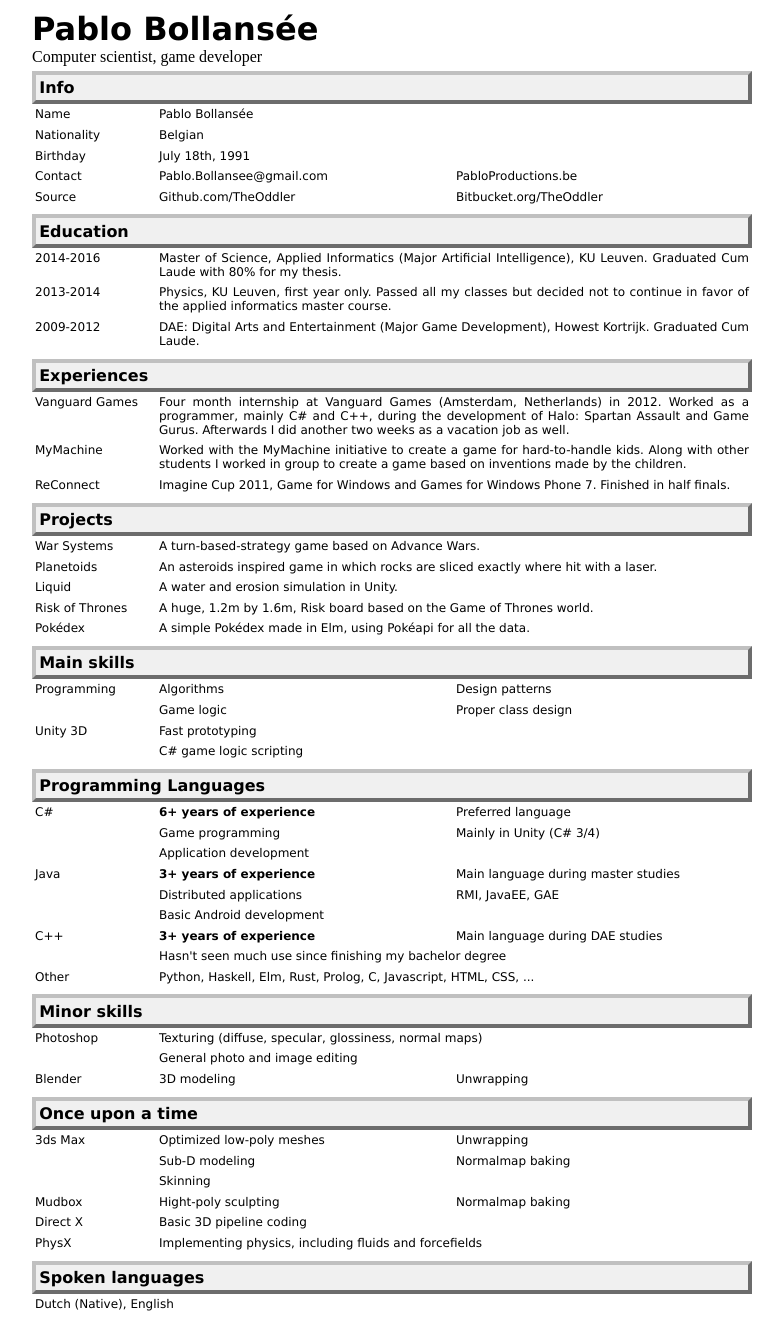
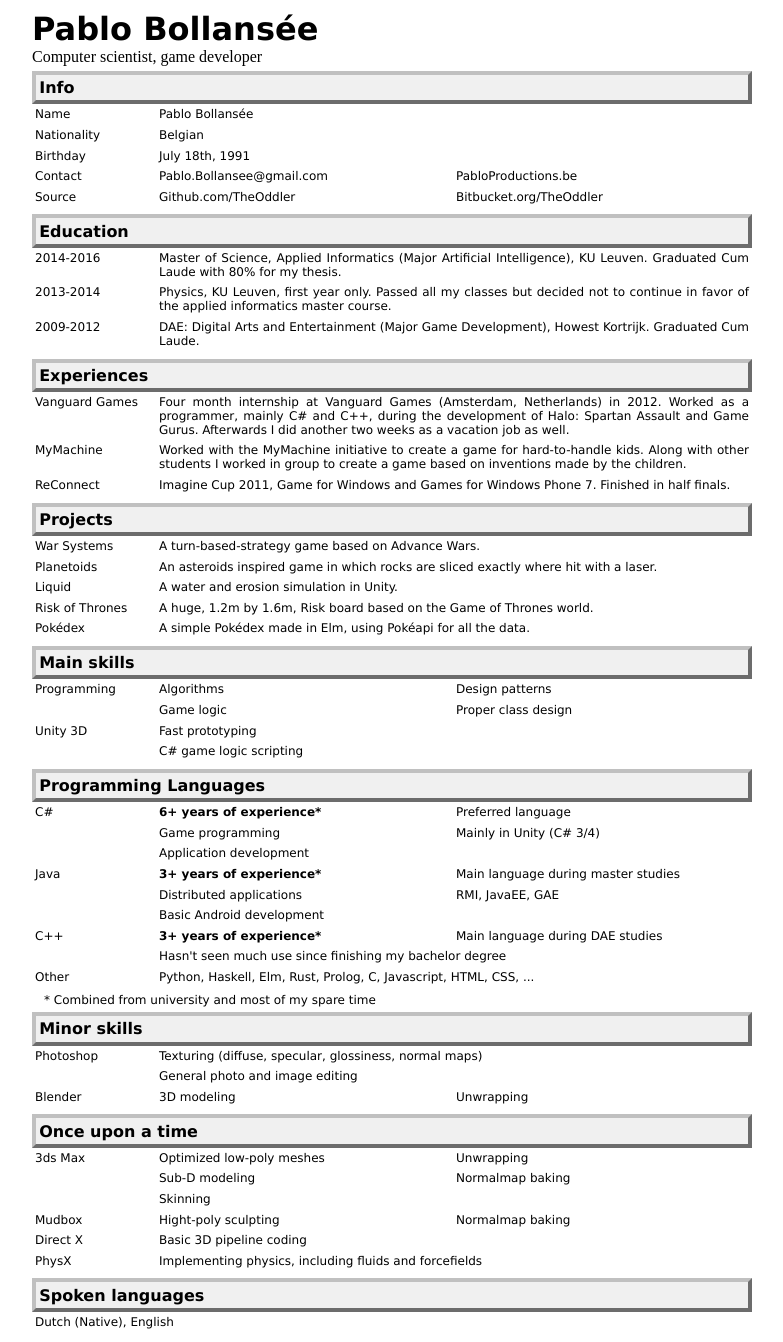
Before and after one commit to TheOddler/theoddler.github.io, a Jekyll site: the page built from cv/index.html, in a window 1280 px wide. Shown: the whole page, without its empty margins (248-1031 px from the left). Built offline with Jekyll 4.4.1, drawn with Linux system fonts in a browser that asks for light colours.

Commit message:
Added foornote about programming language experience

```diff
--- a/_css/pages.css
+++ b/_css/pages.css
@@ -66,6 +66,10 @@ a {
     color: #2da2f1;
 }
 
+.footnote {
+    margin-left: 1em;
+}
+
 .footer {
     font-family: Arial, Helvetica, sans-serif;
     font-size: 0.750em;
--- a/_includes/about.md
+++ b/_includes/about.md
@@ -112,10 +112,12 @@
 
 ### Programming Languages
 
+{% assign experience_explanation = "Combined from university and most of my spare time" %}
+
 <table>
 	<tr>
 		<td>C#</td>
-		<td><strong>6+ years of experience</strong></td>
+		<td title="{{ experience_explanation }}"><strong>6+ years of experience*</strong></td>
 		<td>Preferred language</td>
 	</tr>
 	<tr>
@@ -130,7 +132,7 @@
 	</tr>
 	<tr>
 		<td>Java</td>
-		<td><strong>3+ years of experience</strong></td>
+		<td title="{{ experience_explanation }}"><strong>3+ years of experience*</strong></td>
 		<td>Main language during master studies</td>
 	</tr>
 	<tr>
@@ -144,7 +146,7 @@
 	</tr>
 	<tr>
 		<td>C++</td>
-		<td><strong>3+ years of experience</strong></td>
+		<td title="{{ experience_explanation }}"><strong>3+ years of experience*</strong></td>
 		<td>Main language during DAE studies</td>
 	</tr>
 	<tr>
@@ -156,6 +158,9 @@
 		<td colspan="2">Python, Haskell, Elm, Rust, Prolog, C, Javascript, HTML, CSS, ...</td>
 	</tr>
 </table>
+
+{:.footnote}
+\* {{ experience_explanation }}
 
 ### Minor skills
 
```
